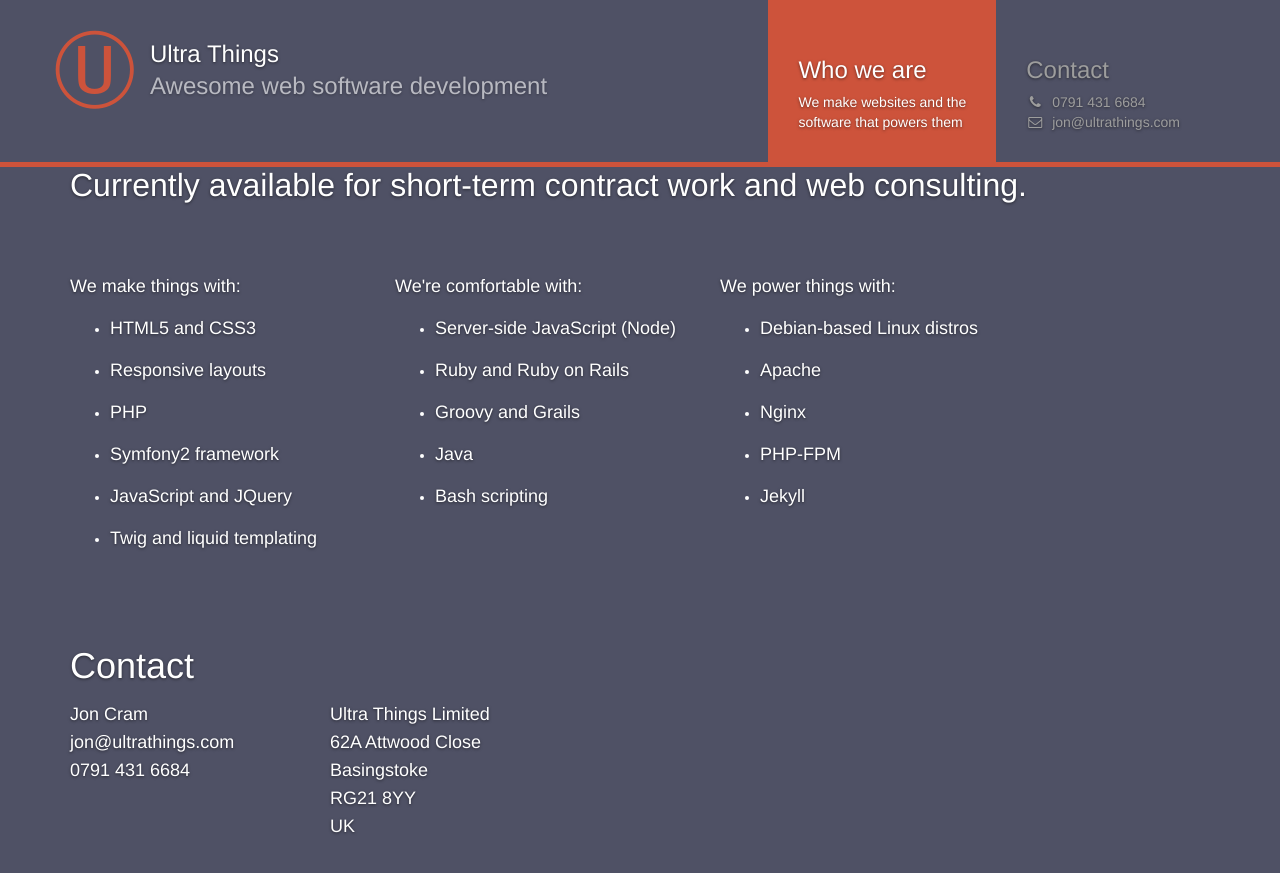
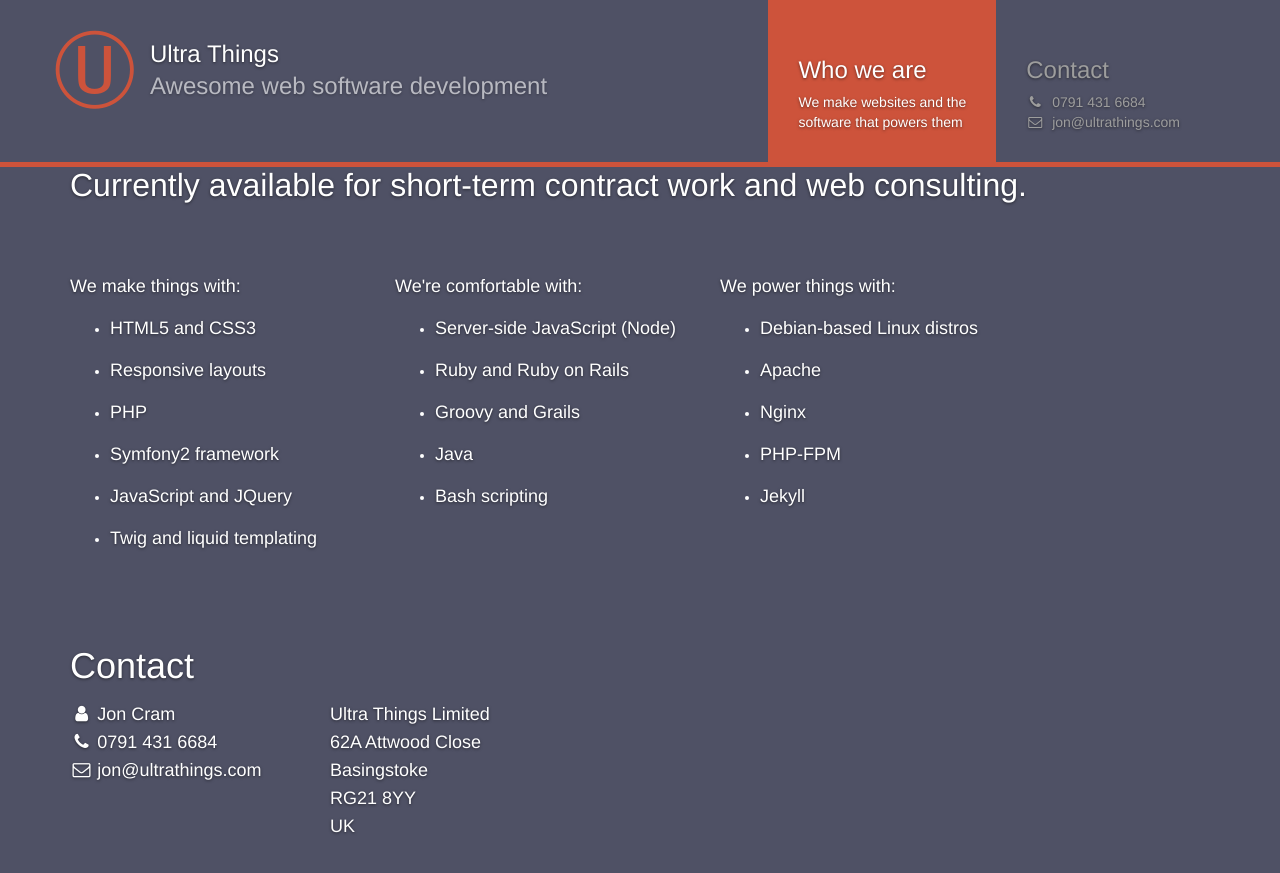
Before and after one commit to webignition/ultrathings.com, a Jekyll site: the page built from index.html, in a window 1280 px wide and 900 px high, scrolled down 220 px. Shown: the top 873 px of the window. Built offline with Jekyll 4.4.1, drawn with Linux system fonts in a browser that asks for light colours; nearby versions of some CDN libraries; comment, search, counter and statistics services are not loaded.

Commit message:
Iconify lower contact details

```diff
--- a/_layouts/home.html
+++ b/_layouts/home.html
@@ -175,9 +175,9 @@
             <div class="row h-card">
                 <div class="col-lg-4">
                     <p>
-                        <span class="p-name">Jon Cram</span>
-                        <a class="u-email" href="mailto:jon@ultrathings.com">jon@ultrathings.com</a>
-                        <a class="p-tel" href="tel:07914316684">0791 431 6684</a>
+                        <span class="p-name"><i class="fa fa-user fa-fw"></i>Jon Cram</span>
+                        <a class="p-tel" href="tel:07914316684"><i class="fa fa-phone fa-fw"></i>0791 431 6684</a>
+                        <a class="u-email" href="mailto:jon@ultrathings.com"><i class="fa fa-envelope-o fa-fw"></i>jon@ultrathings.com</a>
                     </p>
                 </div>
                 <div class="col-lg-4">
--- a/assets/css/main.css
+++ b/assets/css/main.css
@@ -135,6 +135,10 @@ h1 {
     display: block;
 }
 
+.h-card .fa-fw {
+    margin-right: 4px;
+}
+
 .lists {
     margin-top: 40px;
 }
```
